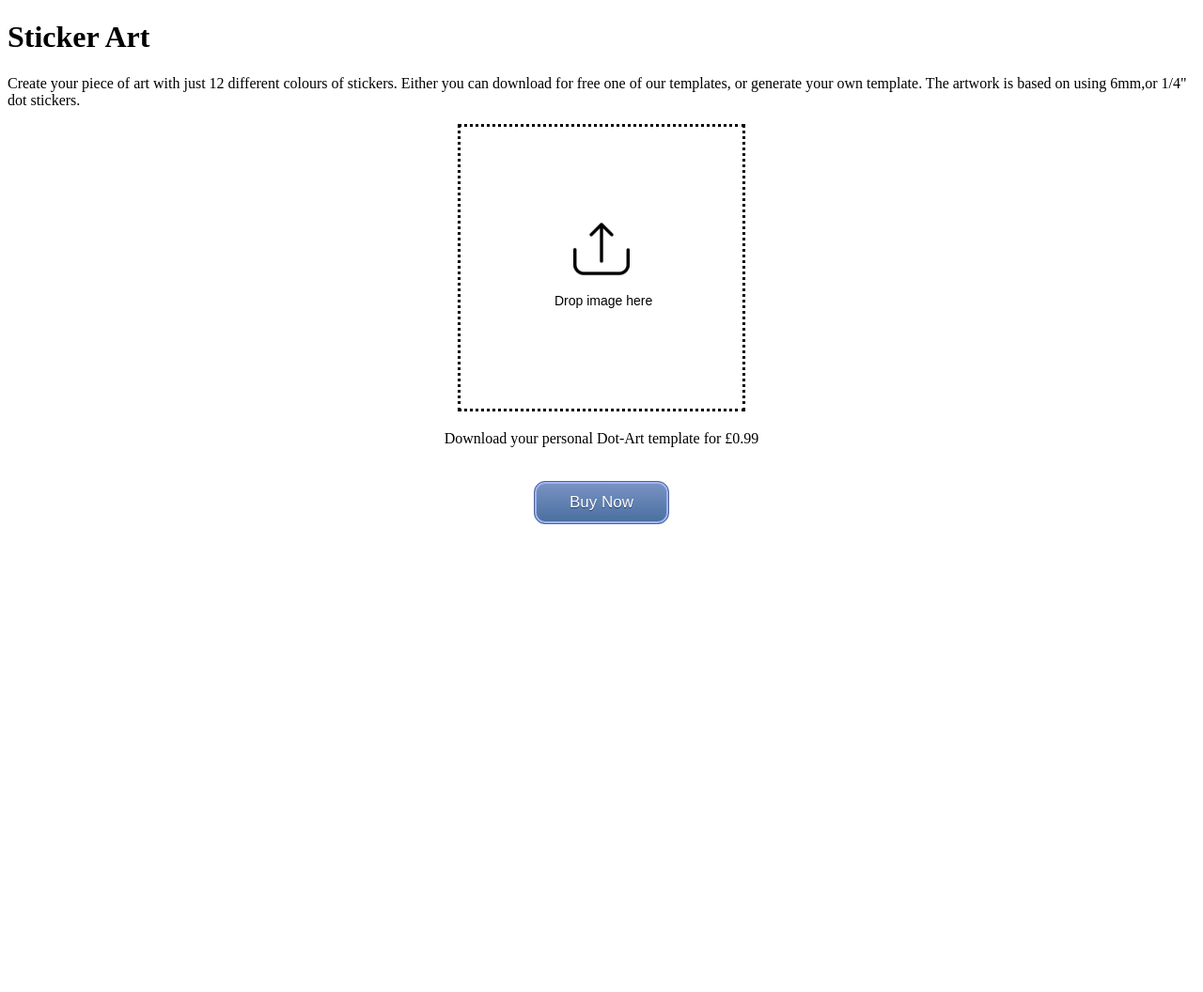
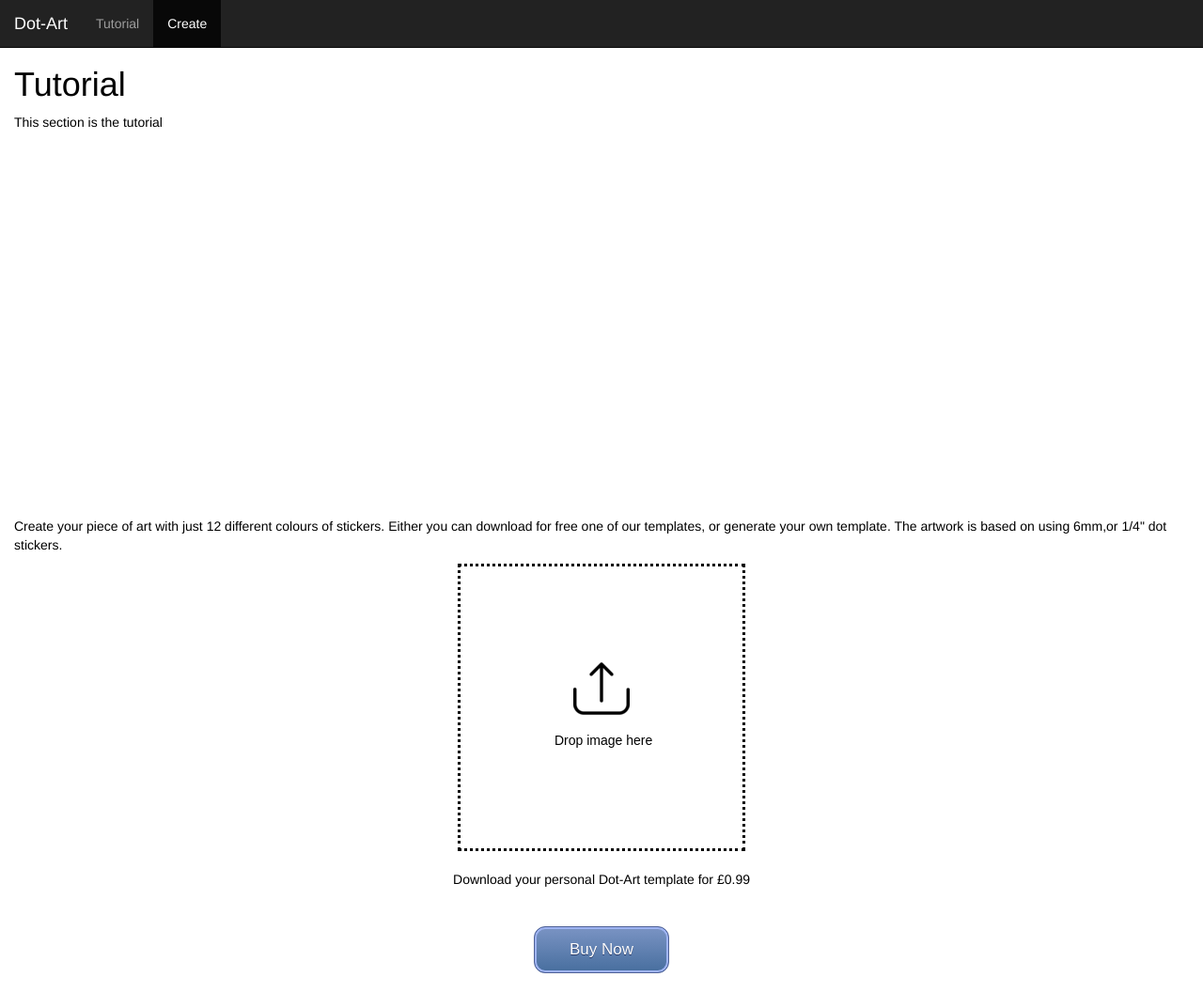
Before and after one commit to jc782/algorithmicArt, a plain HTML site: page public/index.html in a window 1280 px wide. Shown: the whole page at 94% size. Before the commit the page ends 800 px from the top, so only its background shows below. Drawn offline with nearby package versions, Linux system fonts and the light colour scheme; a script that the page names is missing.

Commit message:
add navbar

```diff
--- a/public/index.html
+++ b/public/index.html
@@ -9,13 +9,41 @@
   <meta name="viewport" content="width=device-width, initial-scale=1, shrink-to-fit=no" />
   <meta name="J Carr" content="SitePoint">
   <!-- Latest compiled and minified CSS -->
+  <link rel="stylesheet" href="https://maxcdn.bootstrapcdn.com/bootstrap/3.4.0/css/bootstrap.min.css">
+  <script src="https://ajax.googleapis.com/ajax/libs/jquery/3.4.1/jquery.min.js"></script>
+  <script src="https://maxcdn.bootstrapcdn.com/bootstrap/3.4.0/js/bootstrap.min.js"></script>
   <script src="https://cdnjs.cloudflare.com/ajax/libs/jspdf/1.5.3/jspdf.min.js" crossorigin="anonymous"></script>
   <link rel="stylesheet" href="style.css">
 
 </head>
 
-<body>
-    <h1>Sticker Art</h1>
+<body data-spy="scroll" data-target=".navbar" data-offset="50">
+
+    <nav class="navbar navbar-inverse navbar-fixed-top">
+  <div class="container-fluid">
+    <div class="navbar-header">
+        <button type="button" class="navbar-toggle" data-toggle="collapse" data-target="#myNavbar">
+          <span class="icon-bar"></span>
+          <span class="icon-bar"></span>
+          <span class="icon-bar"></span>
+      </button>
+      <a class="navbar-brand" href="">Dot-Art</a>
+    </div>
+    <div>
+      <div class="collapse navbar-collapse" id="myNavbar">
+        <ul class="nav navbar-nav">
+          <li><a href="#section1">Tutorial</a></li>
+          <li><a href="#section2">Create</a></li>
+          </ul>
+      </div>
+    </div>
+  </div>
+</nav>
+<div id="section1" class="container-fluid">
+  <h1>Tutorial</h1>
+  <p>This section is the tutorial</p>
+</div>
+<div id="section2" class="container-fluid">
     <p>Create your piece of art with just 12 different colours of stickers. Either you can download for free
         one of our templates, or generate your own template.
         The artwork is based on using 6mm,or 1/4" dot stickers.
@@ -39,6 +67,7 @@
            <br>
            Please contact dot-art@gmail.com if the download fails.
             </div>
+   </div>
    </div>
 
     <script src="https://js.stripe.com/v3/"></script>
--- a/public/style.css
+++ b/public/style.css
@@ -1,6 +1,6 @@
 body {
-  background: white;
   color: black;
+  position: relative;
 }
 
 #canvas {
@@ -8,6 +8,9 @@ body {
   margin: 0px auto;
   border-style: dotted;
   }
+
+  #section1 {padding-top:50px;height:500px;color: black; background-color: white;}
+  #section2 {padding-top:50px;height:500px;color: black; background-color: white;}
 
   .myButton {
   	-moz-box-shadow:inset 0px 0px 0px 2px #9fb4f2;
```
